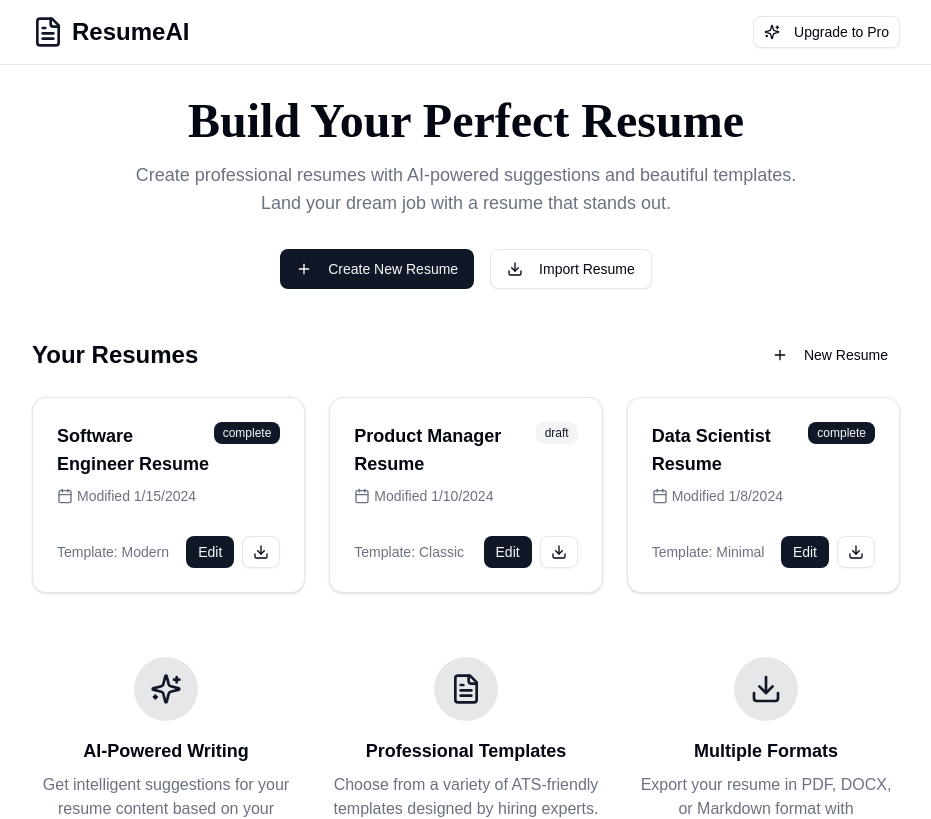
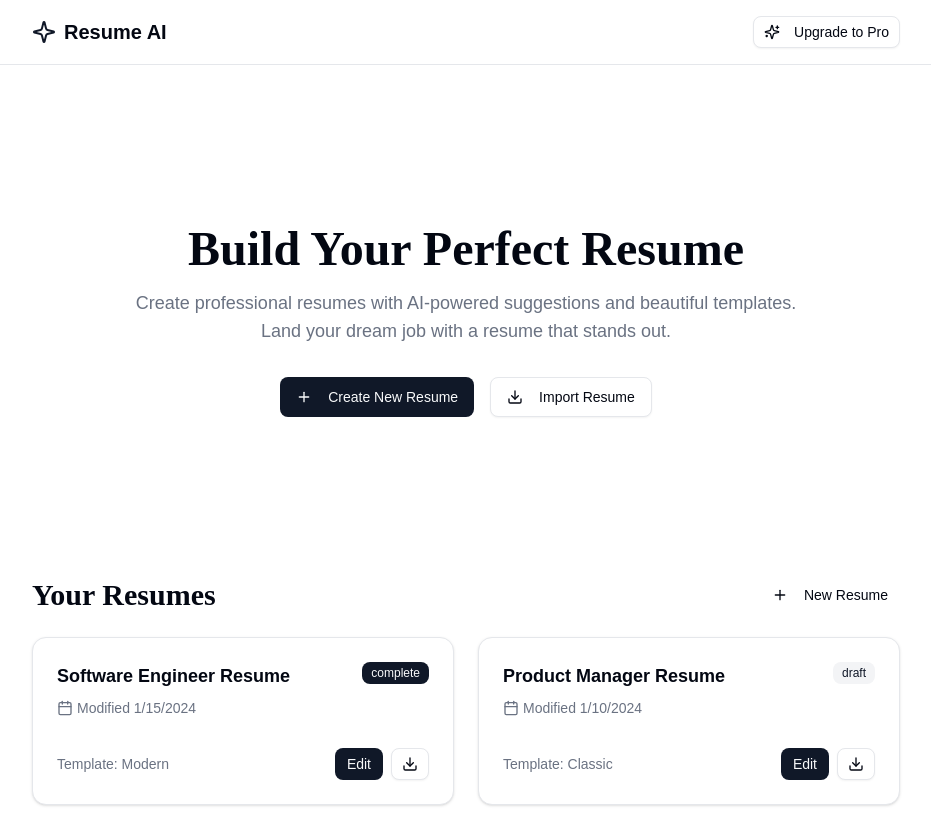
Before and after one commit to jintu-das/resume-ai-app, a React (Vite) app: page / in a window 1280 px wide. Shown: the top 819 px of the page, without its empty margins (174-1105 px from the left). Built offline with nearby package versions, Linux system fonts and the light colour scheme; a web font is replaced by a local one.

Commit message:
feat: update header and resume card styles, and refine layout in index route

```diff
--- a/src/routes/index.tsx
+++ b/src/routes/index.tsx
@@ -8,7 +8,14 @@ import {
   CardTitle,
 } from "@/components/ui/card";
 import { createFileRoute, Link } from "@tanstack/react-router";
-import { Calendar, Download, FileText, Plus, Sparkles } from "lucide-react";
+import {
+  Calendar,
+  Download,
+  FileText,
+  Plus,
+  SparkleIcon,
+  Sparkles,
+} from "lucide-react";
 
 interface Resume {
   id: string;
@@ -33,13 +40,6 @@ const mockResumes: Resume[] = [
     lastModified: "2024-01-10",
     status: "draft",
   },
-  {
-    id: "3",
-    title: "Data Scientist Resume",
-    template: "Minimal",
-    lastModified: "2024-01-08",
-    status: "complete",
-  },
 ];
 
 export const Route = createFileRoute("/")({
@@ -53,8 +53,8 @@ function Index() {
       <header className="border-b">
         <div className="container mx-auto px-4 py-4 flex items-center justify-between">
           <div className="flex items-center space-x-2">
-            <FileText className="h-8 w-8 text-primary" />
-            <h1 className="text-2xl font-bold">ResumeAI</h1>
+            <SparkleIcon className="size-6 text-primary" />
+            <h1 className="text-xl font-semibold">Resume AI</h1>
           </div>
           <div className="flex items-center space-x-4">
             <Button variant="outline" size="sm">
@@ -67,9 +67,9 @@ function Index() {
       </header>
 
       {/* Main Content */}
-      <main className="container  px-4 py-8">
+      <main className="container space-y-40 px-4 py-8">
         {/* Welcome Section */}
-        <div className="text-center mb-12">
+        <div className="text-center mt-32">
           <h2 className="text-5xl font-bold mb-4 font-playfair">
             Build Your Perfect Resume
           </h2>
@@ -97,9 +97,11 @@ function Index() {
         </div>
 
         {/* Resume Cards */}
-        <div className="mb-8">
+        <div className="">
           <div className="flex items-center justify-between mb-6">
-            <h3 className="text-2xl font-semibold">Your Resumes</h3>
+            <h3 className="text-3xl font-semibold font-playfair">
+              Your Resumes
+            </h3>
             <Button variant="ghost">
               <Plus className="h-4 w-4 mr-2" />
               New Resume
@@ -121,7 +123,7 @@ function Index() {
               </CardContent>
             </Card>
           ) : (
-            <div className="grid grid-cols-1 md:grid-cols-2 lg:grid-cols-3 gap-6">
+            <div className="grid grid-cols-1 md:grid-cols-2  gap-6">
               {mockResumes.map((resume) => (
                 <Card
                   key={resume.id}
@@ -168,7 +170,7 @@ function Index() {
         </div>
 
         {/* Features Section */}
-        <div className="grid grid-cols-1 md:grid-cols-3 gap-8 mt-16">
+        <div className="grid grid-cols-1 md:grid-cols-3 gap-8 ">
           <div className="text-center">
             <div className="bg-primary/10 w-16 h-16 rounded-full flex items-center justify-center mx-auto mb-4">
               <Sparkles className="h-8 w-8 text-primary" />
```
